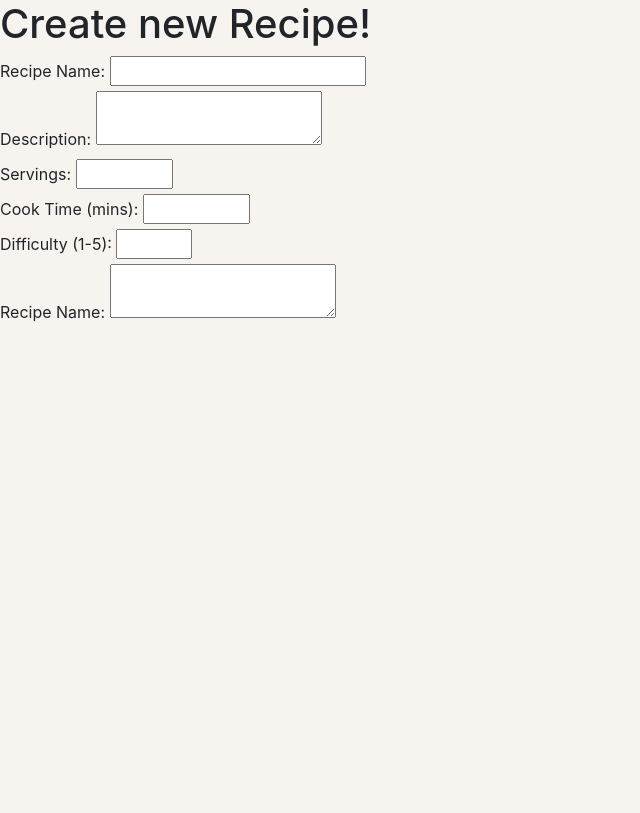
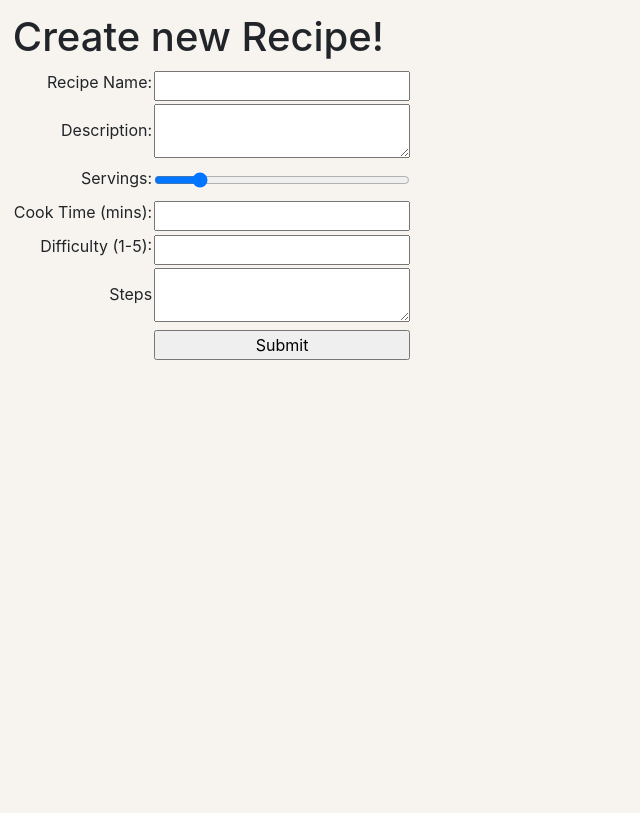
Before and after one commit to jzaia18/WormSign, a Flask app: page /createrecipe in a window 1280 px wide. Shown: the whole page, without its empty margins (0-640 px from the left). Before the commit the page ends 322 px from the top, so only its background shows below. Run offline with Flask 2, Linux system fonts and the light colour scheme; some libraries are stand-ins or nearby versions.

Commit message:
Design changes to show recipe creating attributes better

```diff
--- a/app.py
+++ b/app.py
@@ -56,7 +56,7 @@ def login():
 @app.route("/createrecipe", methods=['GET', 'POST'])
 def create_recipe():
     if request.method == 'POST':
-        pass
+        print(request.form)
     return render_template("create_recipe.html")
 
 @app.route("/create_account", methods=['GET', 'POST'])
--- a/static/css/base.css
+++ b/static/css/base.css
@@ -6,4 +6,5 @@ html{
 body {
     background-color: #F7F4EF;
     height: 100%;
+    margin: 1vw;
 }
--- /dev/null
+++ b/static/css/create_recipe.css
@@ -0,0 +1,11 @@
+#input-table td {
+    text-align: right;
+}
+
+input {
+    width: 100%;
+}
+
+textarea {
+    width: 100%;
+}
--- a/templates/create_recipe.html
+++ b/templates/create_recipe.html
@@ -11,29 +11,70 @@
   <h1>Create new Recipe!</h1>
   <div id="createrecipe-wrapper">
     <form method="post" action="/createrecipe">
+      <table id="input-table">
+        <tr>
+          <td>
             <label for="RecipeName-input">Recipe Name:</label>
+          </td>
+          <td>
             <input type="text" id="RecipeName-input" name="RecipeName" />
-      <br />
+          </td>
+        </tr>
 
+        <tr>
+          <td>
             <label for="Description-input">Description:</label>
+          </td>
+          <td>
             <textarea id="Description-input" name="Description"> </textarea>
-      <br />
+          </td>
+        </tr>
 
+        <tr>
+          <td>
             <label for="Servings-input">Servings:</label>
-      <input type="number" min="1" max="100" id="Servings-input" name="Servings" />
-      <br />
+          </td>
+          <td>
+            <!-- TODO: show number next to this -->
+            <span> <input type="range" min="1" max="20" value="4" id="Servings-input" name="Servings" />
+          </td>
+        </tr>
 
+        <tr>
+          <td>
             <label for="CookTime-input">Cook Time (mins):</label>
+          </td>
+          <td>
             <input type="number" min="1" max="1440" id="CookTime-input" name="CookTime" />
-      <br />
+          </td>
+        </tr>
 
+        <tr>
+          <td>
             <label for="Difficulty-input">Difficulty (1-5):</label>
+          </td>
+          <td>
             <input type="number" min="1" max="5" id="Difficulty-input" name="Difficulty" />
-      <br />
+          </td>
+        </tr>
 
-      <label for="RecipeName-input">Recipe Name:</label>
-      <textarea name="Steps"> </textarea>
-      <br />
+        <tr>
+          <td>
+            <label for="Steps-input">Steps</label>
+          </td>
+          <td>
+            <textarea id="Steps-input" name="Steps"> </textarea>
+          </td>
+        </tr>
+
+        <tr>
+          <td>
+          </td>
+          <td>
+            <input id="submit-button" name="submit" type="submit" />
+          </td>
+        </tr>
+      </table>
     </form>
   </div>
 </div>
```
Lines whose indentation alone changed are shown as unchanged.
